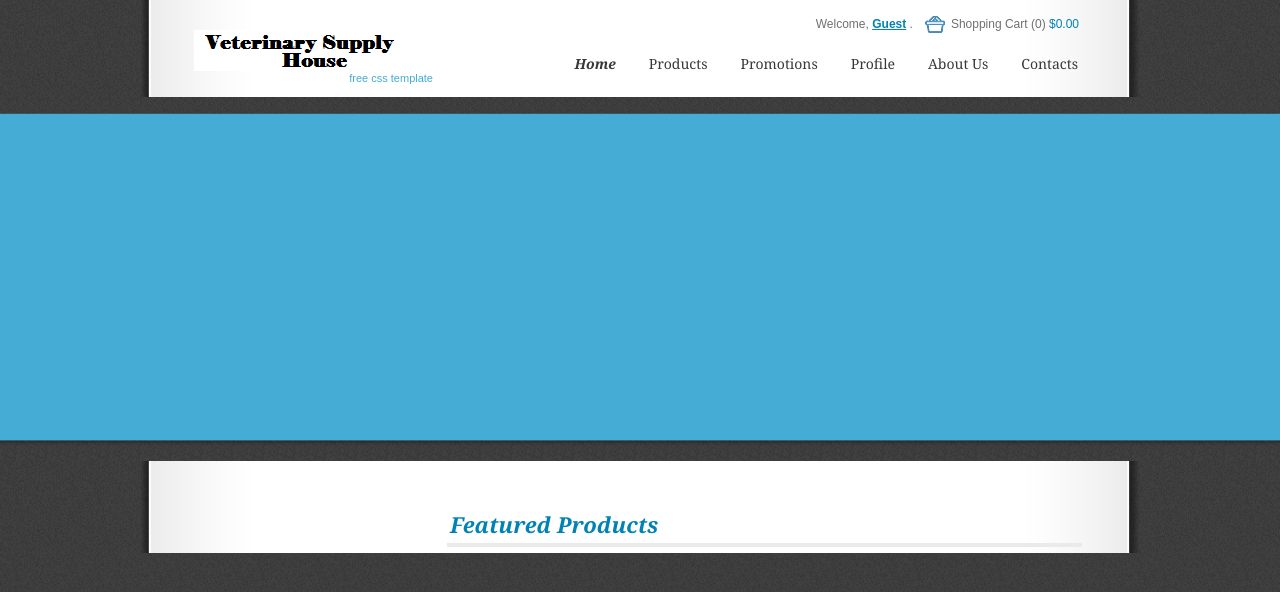
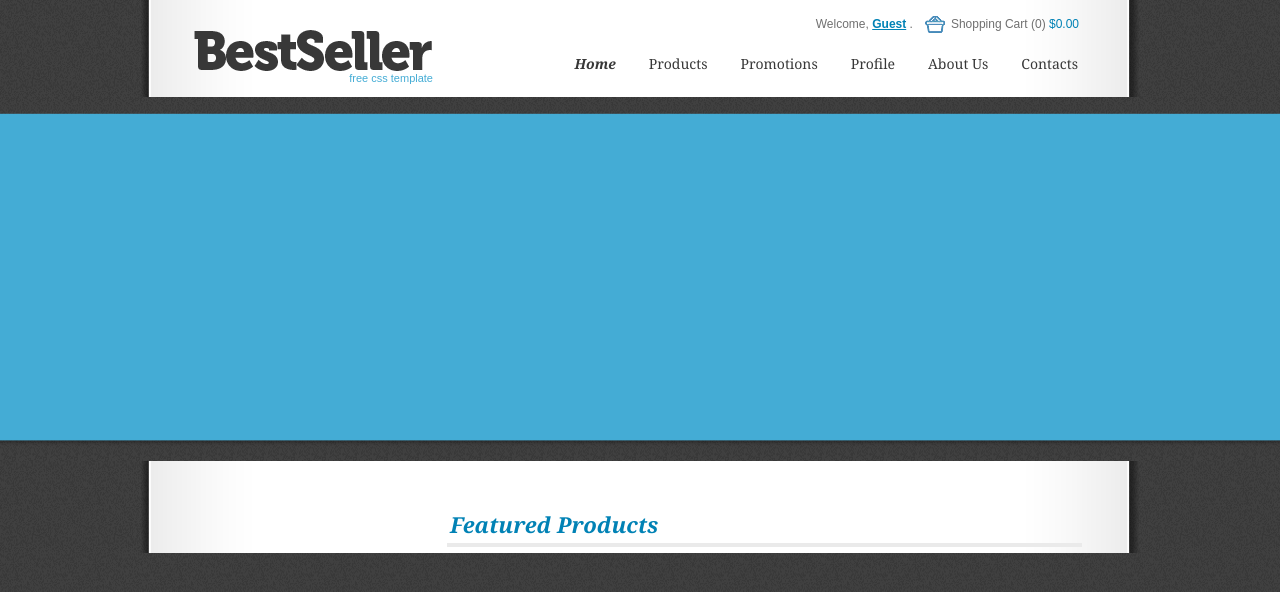
Before and after one commit to lionrocksolutions/book-store, a website: page app/home.html in a window 1280 px wide. Drawn offline with nearby package versions, Linux system fonts and the light colour scheme.

Commit message:
changing logo

```diff
--- a/app/css/style.css
+++ b/app/css/style.css
@@ -31,7 +31,7 @@ textarea { overflow: auto; }
 #logo { width: 238px; height: 41px; float: left; display: inline; margin-left: -4px;  position: relative; }
 #logo span { position: absolute; bottom: -17px; right: -1px; font-size: 11px; line-height: 20px; }
 #logo span a { color: #44acd5; }
-#logo h1 a { display: block; height: 41px; background: url(images/logo2.png); text-indent: -4000px; font-size: 0; line-height: 0; }
+#logo h1 a { display: block; height: 41px; background: url(images/logo.png); text-indent: -4000px; font-size: 0; line-height: 0; }
 
 #login-details { position: absolute; right: 60px; top: 16px; font-size: 12px; line-height: 16px; color: #707070; }
 #login-details #user { color: #0182b5; text-decoration: underline; font-weight:bold; }
```
